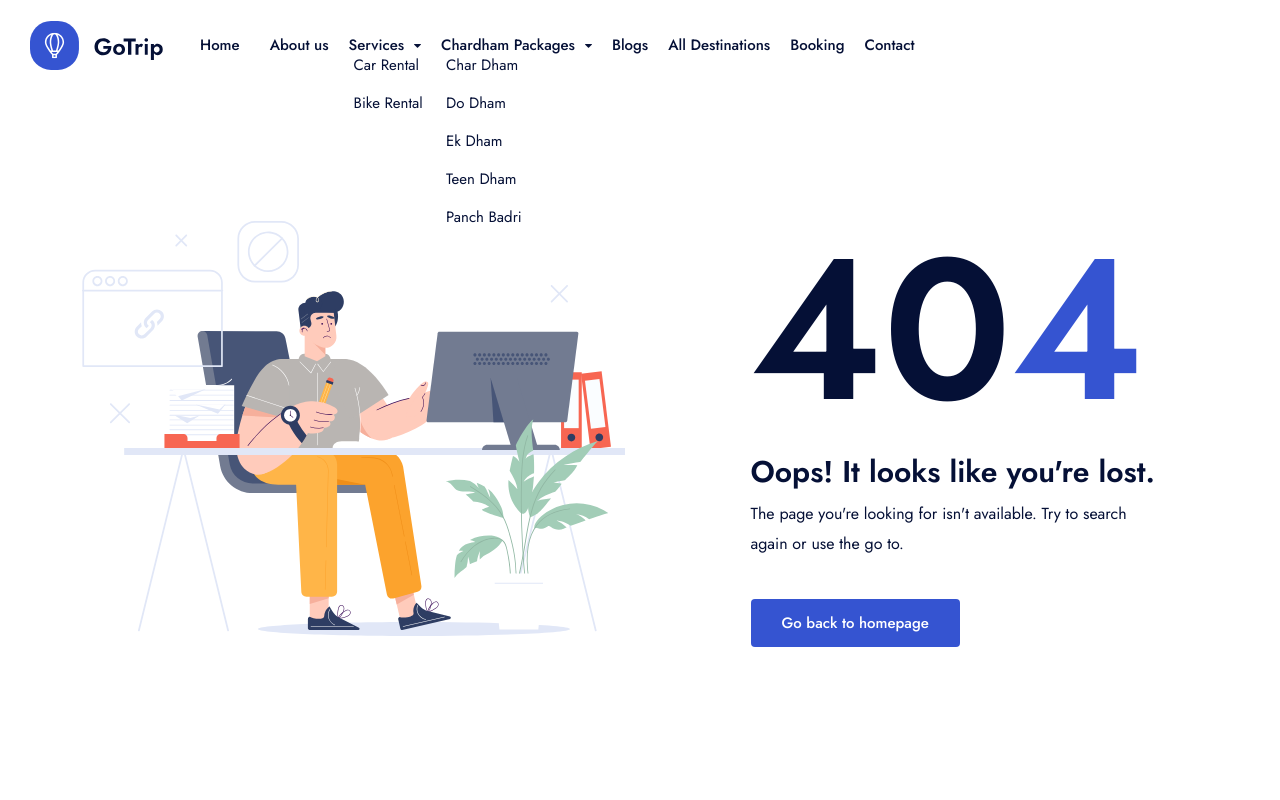
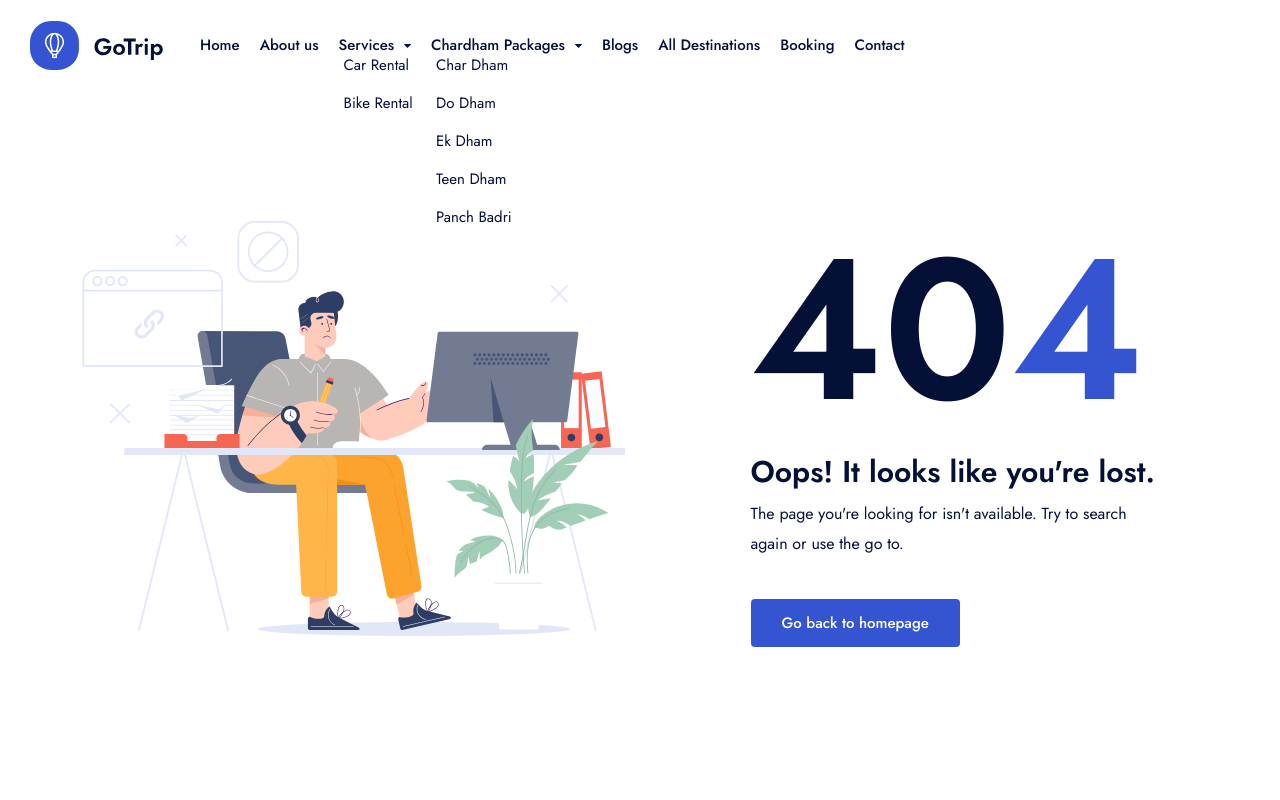
Before and after one commit to praveensrautela/gotrip, a Next.js app: page /404 in a window 1280 px wide. Shown: the top 800 px of the page. Built offline with nearby package versions, Linux system fonts and the light colour scheme.

Commit message:
img update

```diff
--- a/components/header/MainMenu.jsx
+++ b/components/header/MainMenu.jsx
@@ -27,10 +27,7 @@ const MainMenu = ({ style = "" }) => {
           className={`${isActiveParentChaild(homeItems, pathname) ? "current" : ""
             } menu-item-has-children`}
         >
-          <a href="/">
-            <span className="mr-10">Home</span>
-          </a>
-
+          <Link href="/">Home </Link>
         </li>
         {/* End home page menu */}
 
--- a/components/hero/hero-1/index.jsx
+++ b/components/hero/hero-1/index.jsx
@@ -23,8 +23,8 @@ const index = () => {
                 <div className="col-auto">
                   <div className="masthead__content">
                     <div className="masthead__bg">
-                      <img src="/img/masthead/7/first_slider.png" alt="image" className="image-md" />
-                      <img src="/img/masthead/7/chardham-yatra-2025.jpg" alt="image" className="image-sm" />
+                      <img src="/img/masthead/7/char-dham.jpg" alt="image" className="image-md" />
+                      <img src="/img/masthead/7/char-dham.jpg" alt="image" className="image-sm" />
                     </div>
                   </div>
                 </div>
```
Also changed, not shown: public/img/masthead/7/char-dham.jpg (added).
